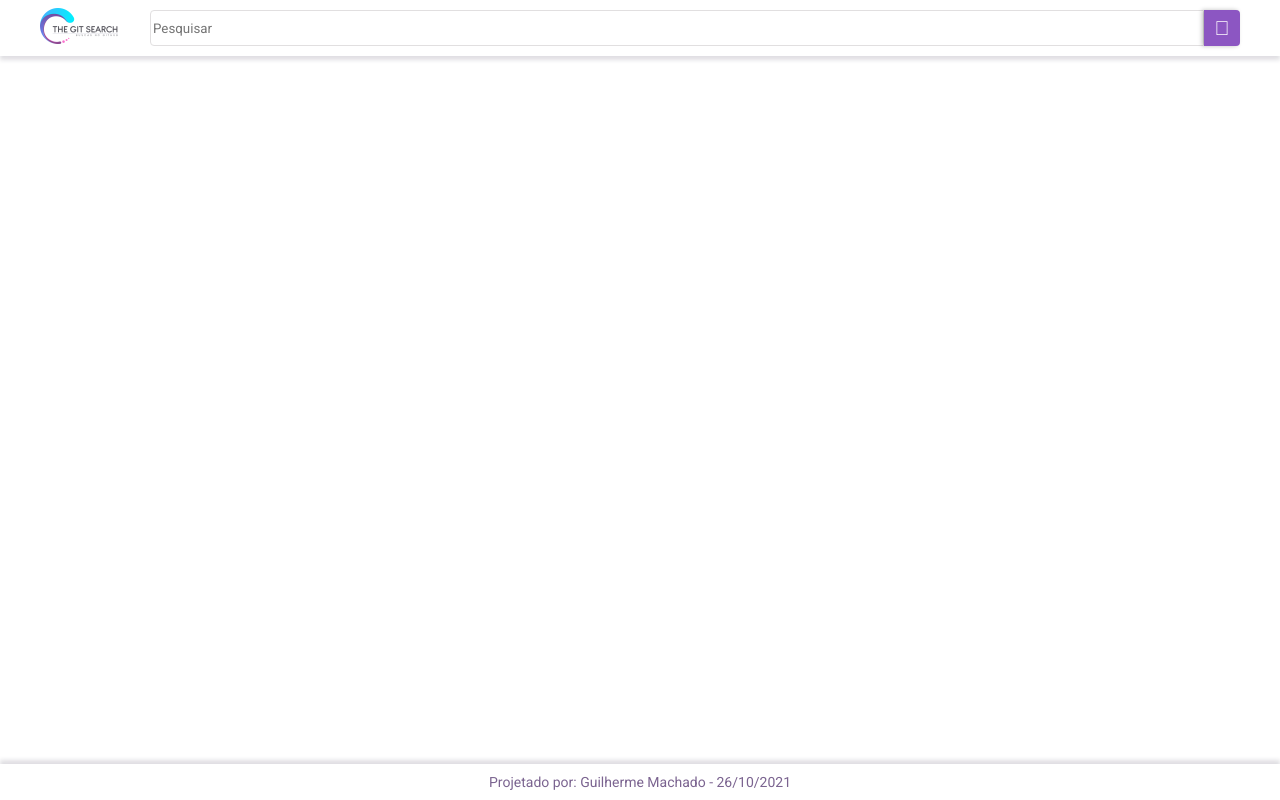
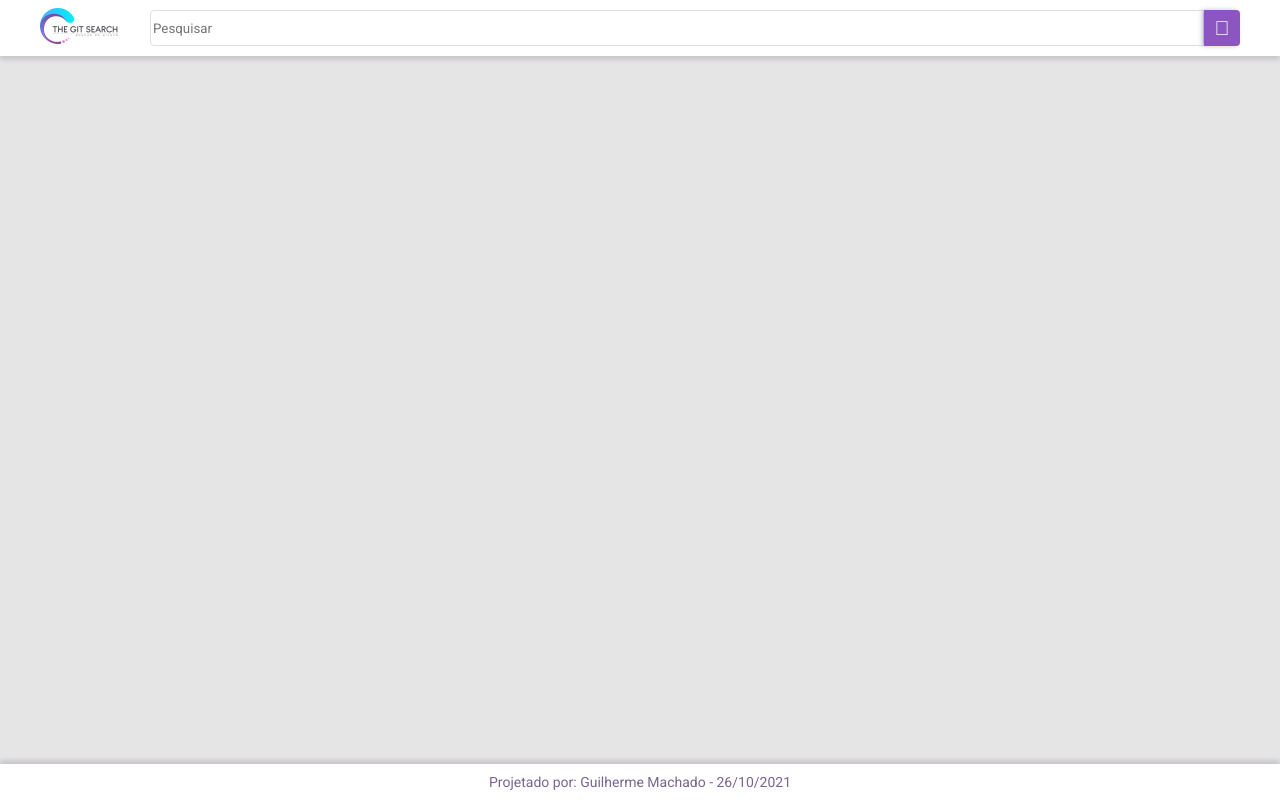
Before and after one commit to guilhermemgsilva/the-git-search, a React (Create React App) app: page /results in a window 1280 px wide. Built offline with nearby package versions, Linux system fonts and the light colour scheme.

Commit message:
Adicionando o component MainResult na Results screen

```diff
--- a/src/screens/results/Results.jsx
+++ b/src/screens/results/Results.jsx
@@ -1,11 +1,13 @@
 import React from 'react'
 import Topbar from '../../components/topbar/Topbar'
 import Footer from '../../components/footer/Footer'
+import MainResults from '../../components/mainResults/mainResults'
 
 function Results() {
   return (
     <div>
       <Topbar />
+      <MainResults />
       <Footer />
     </div>
   )
```
